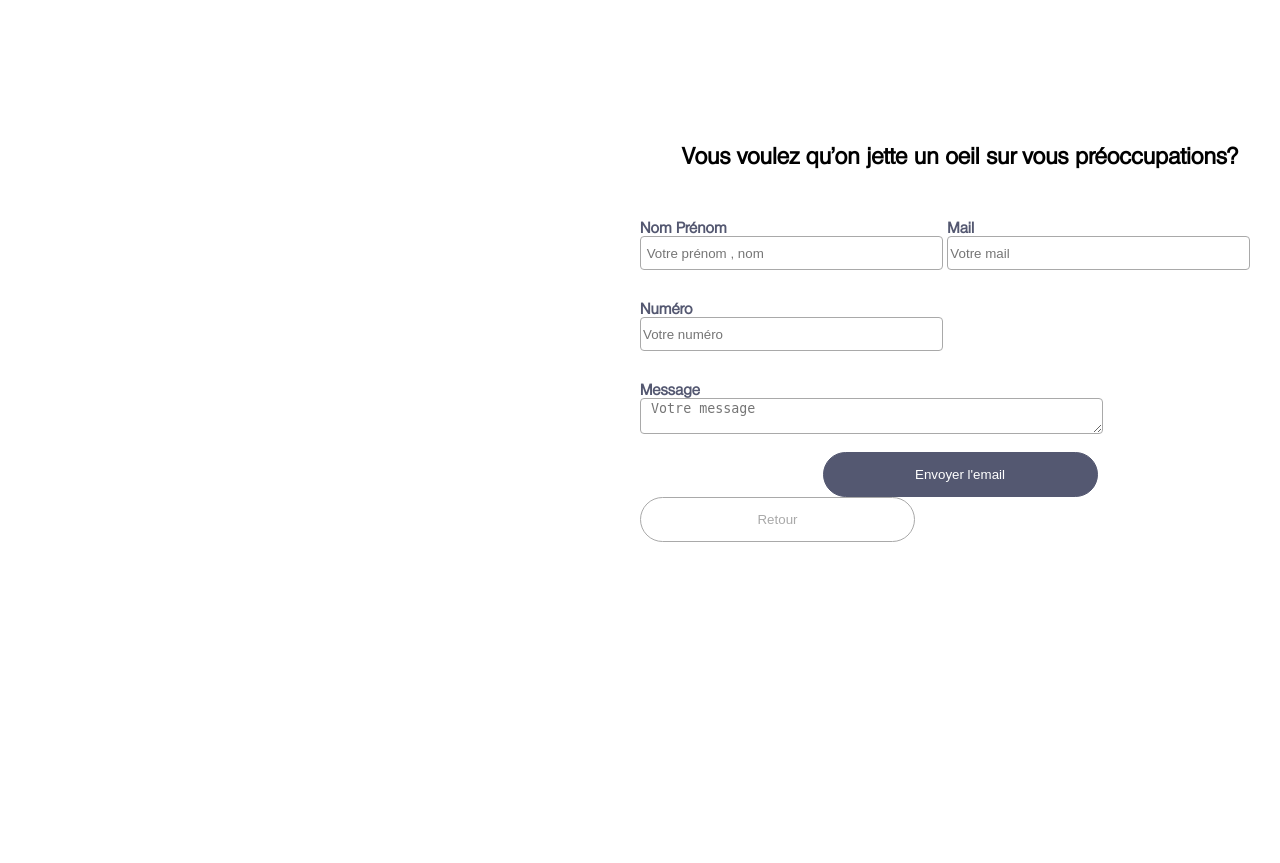
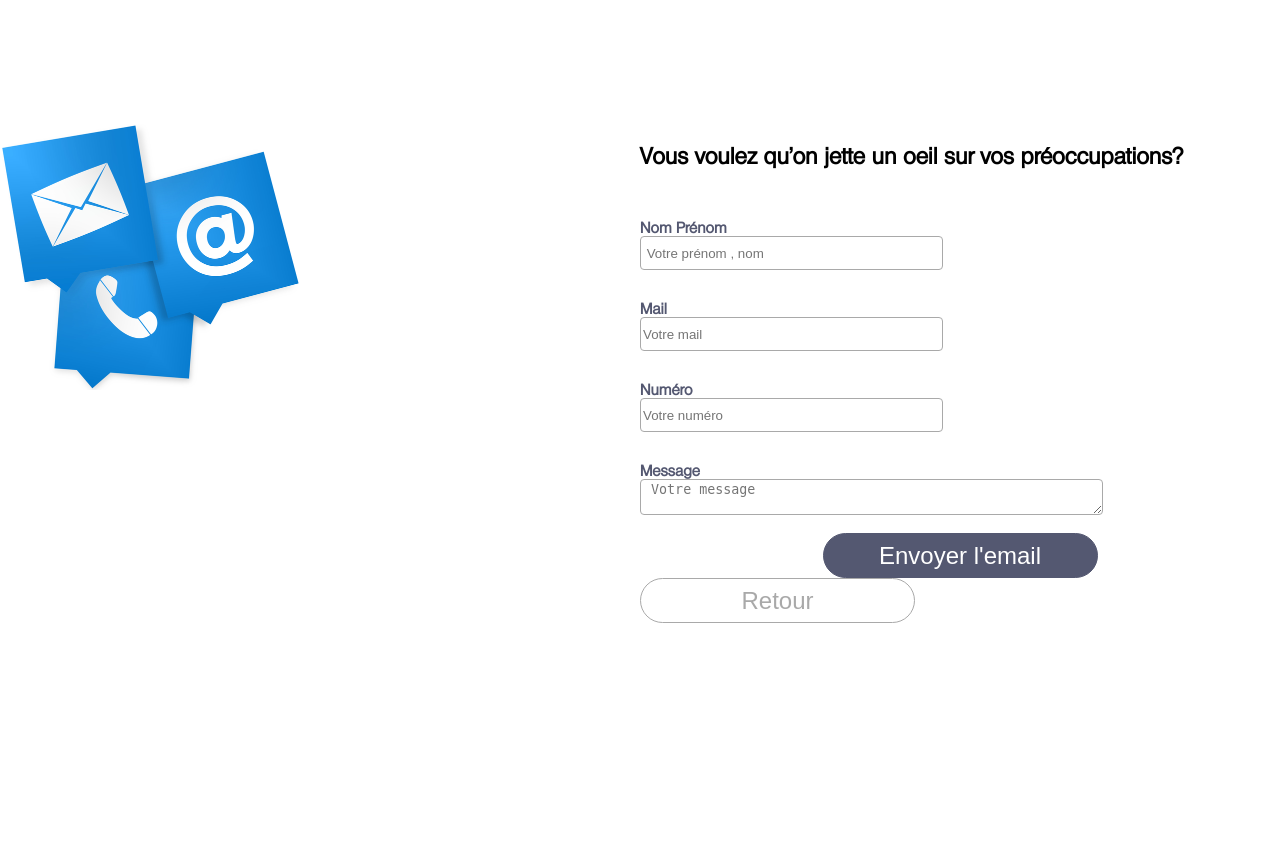
Before and after one commit to bleubidon/APP-G3A, a PHP site: page /Contacter_un_admin.php in a window 1280 px wide. Shown: the top 863 px of the page. Run offline with PHP 8.4, Linux system fonts and the light colour scheme.

Commit message:
modifications contacter un admin

```diff
--- a/Contacter_un_admin.php
+++ b/Contacter_un_admin.php
@@ -12,12 +12,15 @@
     <br><br>
     <br><br>
     <br><br>
+    <p class="h1">
+        <img id= "imgContactAdmin" src="ressources/images/contact.jpg">
+    </p>
 </section>
 
 <section id="section2"> <!-- place le texte associé à droite, dans une 2e section -->
     <br>
     <div1>
-        <h1>Vous voulez qu’on jette un oeil sur vous préoccupations?</h1>
+        <h1 id="h1">Vous voulez qu’on jette un oeil sur vos préoccupations?</h1>
         <br>
             <div2>
                 <form action="" method="">
@@ -27,7 +30,9 @@
                         <input type="text" name="nom_prenom" id="nom_prenom" placeholder=" Votre prénom , nom" size="35"/>
                     </p>
                 </form>
-            </div2>
+            </div2> <br>
+
+
 
             <div3>
                 <form action="" method="">
@@ -37,7 +42,7 @@
                         <input type="mail" name="mail" id="mail" placeholder="Votre mail" size="35"/>
                     </p>
                 </form>
-            </div3>
+            </div3> <br>
 
             <div4>
                 <form action="" method="">
@@ -47,7 +52,7 @@
                         <input type="text" name="numero" id="numero" placeholder="Votre numéro" size="35"/>
                     </p>
                 </form>
-            </div4>
+            </div4> <br>
 
             <div5>
                 <form action="" method="">
--- a/ressources/stylesheets/Stylesheet_Contacter_un_admin.css
+++ b/ressources/stylesheets/Stylesheet_Contacter_un_admin.css
@@ -10,7 +10,8 @@ body {background-color: white;
     margin: 0; bottom: 0;
     overflow: hidden;}
 
-h1 {text-align: center;}
+h1 {text-align: left;}
+.h1 {float: left;}
 
 label {color: #545871;}
 
@@ -27,15 +28,20 @@ input, textarea { border: 1px solid darkgray;
 div1 {text-align: center;}
 div2,div3,div4,div5 {text-align: left; display: inline-block;}
 
-#section1 { font-size: 15px; display: inline;}
+#section1 { font-size: 15px; display: inline; float: left;}
 
-#section2 { font-size: 15px; float: right; width: 50%; height: 100%;}
+#section2 { font-size: 15px; float: right; width: 50%; height: 100%; float: right;}
 
-#bouton_envoi, #bouton_retour { border: 1px solid darkgray;
+#bouton_envoi, #bouton_retour
+{
+    border: 1px solid darkgray;
     background-color: White;
     border-radius: 100px;
     text-align: center;
     width: 275px;
     height: 45px;
-    color: darkgrey;}
+    color: darkgrey;
+    font-size: 24px;
+}
+
 #bouton_envoi { border: 1px solid #545871; background-color: #545871; color: white;}
```
